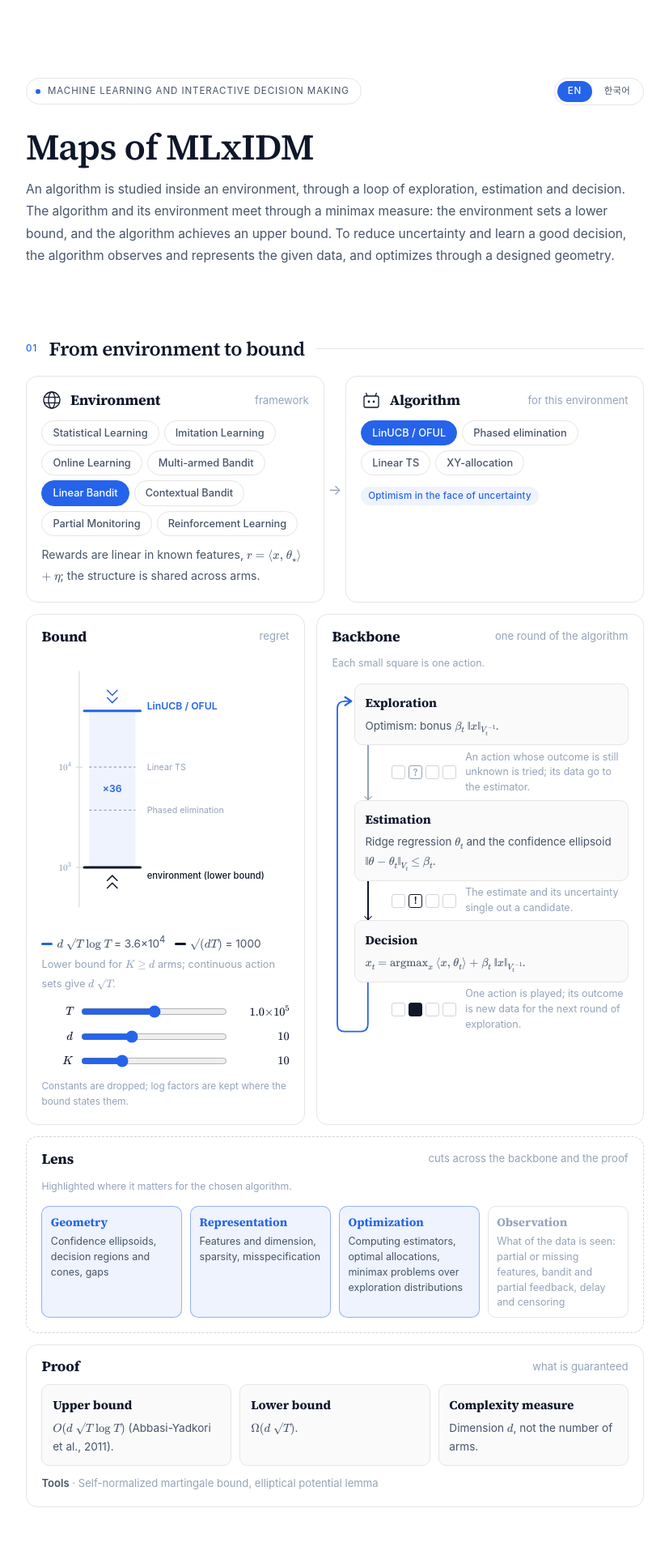
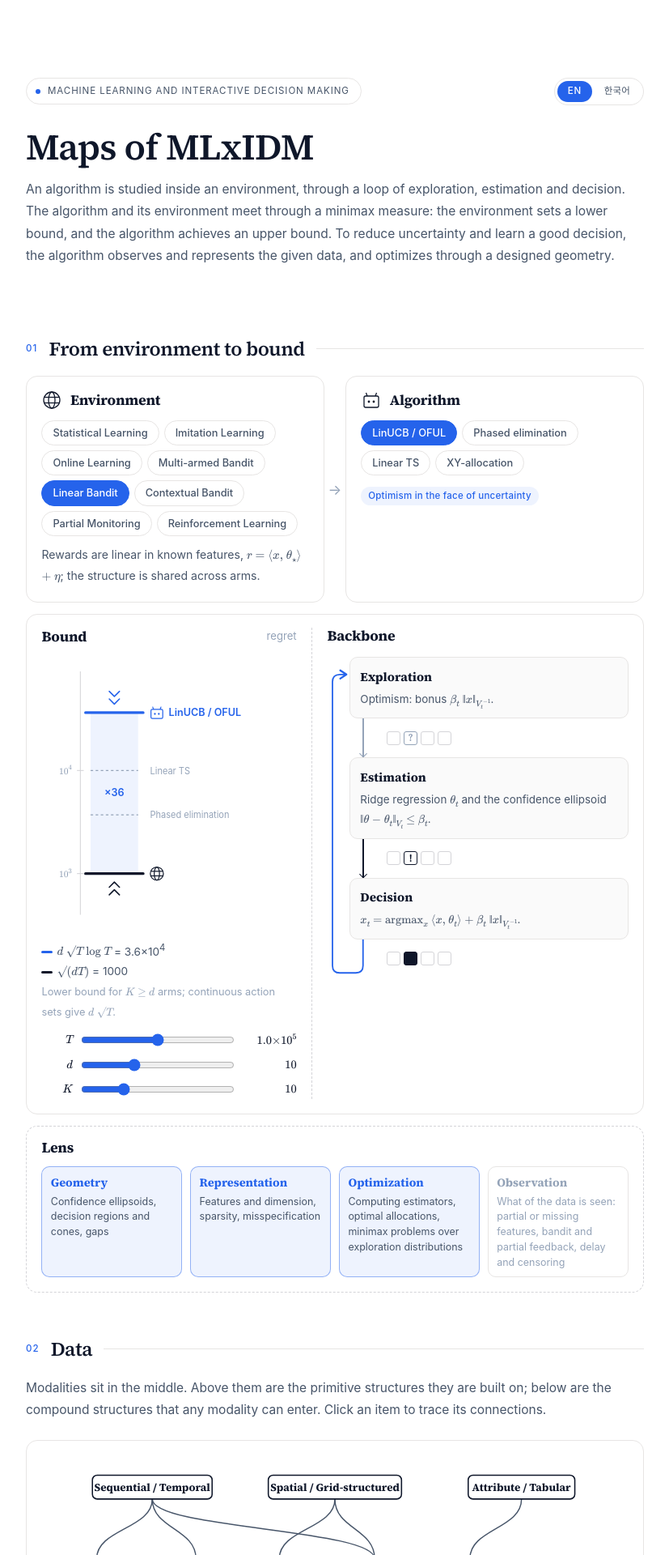
Before and after one commit to hajin322/hajin322.github.io, a Jekyll site: the page built from pages/mlxidm-maps.html, in a window 1280 px wide. Shown: the top 1920 px of the page at 81% size, without its empty margins (226-1053 px from the left). Built offline with Jekyll 4.4.1, drawn with Linux system fonts in a browser that asks for light colours; some of the changed text lies outside the part shown.

Commit message:
Maps of MLxIDM: merge bound and backbone, icon labels on the gauge, drop proof and captions; simpler noise condition
Co-Authored-By: Claude Opus 5.5 <noreply@anthropic.com>
Claude-Session: https://claude.ai/code/session_01VvtsEcmZv8dHogZEbQmM4V

```diff
--- a/pages/learning-framework.html
+++ b/pages/learning-framework.html
@@ -431,7 +431,7 @@ const AXES = [
    q:['How is the data generated?', '데이터가 어떻게 생성되나'],
    where:['The box around xᵗ, rᵗ, oᵗ that M* writes', 'M*가 쓰는 xᵗ, rᵗ, oᵗ를 둘러싼 상자'], vals:[
     ['i.i.d.', 'Every data point (x, r) is an independent draw from a fixed distribution 𝒟, whatever the agent does.', '모든 데이터 (x, r)이 에이전트와 상관없이 고정된 분포 𝒟에서 독립적으로 뽑힌다.'],
-    ['Stochastic', 'The reward is the reward model plus zero-mean noise, rₜ = f⋆(xₜ) + ηₜ with 𝔼[ηₜ | ℋₜ₋₁, xₜ, aₜ] = 0. The parameter is fixed; the agent\'s choices decide which samples it sees, so the data as a whole are not i.i.d.', '보상은 보상 모델에 평균이 0인 잡음을 더한 값이다, rₜ = f⋆(xₜ) + ηₜ, 𝔼[ηₜ | ℋₜ₋₁, xₜ, aₜ] = 0. 파라미터는 고정이고, 어떤 표본을 보게 될지는 에이전트의 선택이 정하므로 데이터 전체는 i.i.d.가 아니다.'],
+    ['Stochastic', 'The reward is the reward model plus zero-mean noise, rₜ = f⋆(xₜ) + ηₜ with 𝔼[ηₜ | ℋₜ₋₁] = 0. The parameter is fixed; the agent\'s choices decide which samples it sees, so the data as a whole are not i.i.d.', '보상은 보상 모델에 평균이 0인 잡음을 더한 값이다, rₜ = f⋆(xₜ) + ηₜ, 𝔼[ηₜ | ℋₜ₋₁] = 0. 파라미터는 고정이고, 어떤 표본을 보게 될지는 에이전트의 선택이 정하므로 데이터 전체는 i.i.d.가 아니다.'],
     ['Arbitrary', 'No noise model: the parameters θ₁, …, θ_T are fixed in advance, arbitrarily (an oblivious adversary).', '잡음 모델이 없다. 파라미터 θ₁, …, θ_T가 미리 임의로 정해져 있다(oblivious adversary).'],
     ['Adversarial', 'Each θₜ is chosen after seeing the history ℋₜ₋₁, against the agent (an adaptive adversary).', '각 θₜ를 지금까지의 기록 ℋₜ₋₁을 보고 에이전트에게 불리하게 고른다(adaptive adversary).']]},
   {id:'temp', name:'Temporal context',
--- a/pages/mlxidm-maps.html
+++ b/pages/mlxidm-maps.html
@@ -90,7 +90,9 @@ permalink: /pages/mlxidm-maps/
 .mx-pick-arrow { display: flex; align-items: center; justify-content: center; color: var(--text-muted); font-size: 1.1rem; }
 
 /* bound gauge + backbone cycle */
-.mx-analysis { display: grid; grid-template-columns: minmax(0, 0.92fr) minmax(0, 1.08fr); gap: 14px; margin-bottom: 14px; align-items: stretch; }
+.mx-analysis { display: grid; grid-template-columns: minmax(0, 0.92fr) minmax(0, 1.08fr); gap: 0; margin-bottom: 14px; align-items: stretch; }
+.mx-gauge-node { padding-right: 1.15rem; min-width: 0; }
+.mx-cycle-node { padding-left: 1.15rem; border-left: 1px dashed var(--border-strong); min-width: 0; }
 #gauge { display: block; width: 100%; max-width: 330px; margin: 0 auto; }
 #gauge text { font-family: var(--font-body); }
 #gauge .g-axis { stroke: var(--border-strong); stroke-width: 1; }
@@ -105,7 +107,9 @@ permalink: /pages/mlxidm-maps/
 #gauge .g-mate { stroke: var(--text-muted); stroke-width: 1.2; stroke-dasharray: 3 3; }
 #gauge .g-mlab { font-size: 10.5px; fill: var(--text-muted); }
 #gauge .g-ulab { font-size: 12px; font-weight: 600; fill: var(--accent); }
-#gauge .g-llab { font-size: 11px; font-weight: 500; fill: var(--text); }
+#gauge .g-ico { fill: none; stroke-width: 1.5; }
+#gauge .g-ico.up { stroke: var(--accent); } #gauge .g-ico.lo { stroke: var(--text); }
+#gauge .g-ico .d { stroke: none; } #gauge .g-ico.up .d { fill: var(--accent); }
 .mx-gnote { font-size: 0.85rem; color: var(--text-secondary); line-height: 1.7; margin: 0.4rem 0 0.6rem; }
 .mx-gnote .g-ln { font-size: 0.8rem; color: var(--text-muted); }
 .g-k { display: inline-block; width: 14px; height: 3px; border-radius: 2px; vertical-align: middle; margin-right: 5px; }
@@ -134,7 +138,7 @@ permalink: /pages/mlxidm-maps/
   font-family: "CM Roman", serif; font-style: normal; font-size: 12px; font-weight: 700; line-height: 1; color: var(--c); }
 .mx-sq i.m { border-color: var(--c); }
 .mx-sq i.f { background: #0f172a; border-color: #0f172a; }
-.mx-analysis + .mx-lens { margin-bottom: 14px; }
+
 .mx-bkey { margin: -0.2rem 0 0.3rem; padding: 0; }
 .mx-bcap { font-size: 0.78rem; color: var(--text-muted); line-height: 1.5; padding: 0.35rem 0; }
 
@@ -185,6 +189,8 @@ permalink: /pages/mlxidm-maps/
 @media (max-width: 760px) {
   .mx-pick { grid-template-columns: 1fr; } .mx-pick-arrow { transform: rotate(90deg); height: 1.6rem; }
   .mx-analysis { grid-template-columns: 1fr; }
+  .mx-gauge-node { padding: 0 0 1.1rem; }
+  .mx-cycle-node { padding: 1rem 0 0; border-left: 0; border-top: 1px dashed var(--border-strong); }
   .mx-lens { grid-template-columns: 1fr; }
   .mx-steps { grid-template-columns: 1fr; gap: 0; }
   .mx-steps .mx-arrow { transform: rotate(90deg); height: 1.6rem; }
@@ -225,7 +231,6 @@ permalink: /pages/mlxidm-maps/
       <div class="mx-node-head">
         <svg viewBox="0 0 26 26" aria-hidden="true"><g fill="none" stroke="var(--text)" stroke-width="1.3"><circle cx="13" cy="13" r="10"/><ellipse cx="13" cy="13" rx="4" ry="10"/><line x1="3.6" y1="9.5" x2="22.4" y2="9.5"/><line x1="3.6" y1="16.5" x2="22.4" y2="16.5"/></g></svg>
         <h3>Environment</h3>
-        <span class="mx-sub"><span data-l="en" lang="en">framework</span><span data-l="ko" lang="ko">프레임워크</span></span>
       </div>
       <div class="mx-chips" id="fwChips" role="group" aria-label="Environment"></div>
       <p class="mx-note" id="fwNote"></p>
@@ -235,15 +240,14 @@ permalink: /pages/mlxidm-maps/
       <div class="mx-node-head">
         <svg viewBox="0 0 26 26" aria-hidden="true"><g fill="none" stroke="var(--text)" stroke-width="1.3"><rect x="4" y="8" width="18" height="14" rx="2"/><line x1="8" y1="8" x2="6.5" y2="4"/><line x1="18" y1="8" x2="19.5" y2="4"/></g><circle cx="10" cy="15" r="1.4" fill="var(--text)"/><circle cx="16" cy="15" r="1.4" fill="var(--text)"/></svg>
         <h3>Algorithm</h3>
-        <span class="mx-sub"><span data-l="en" lang="en">for this environment</span><span data-l="ko" lang="ko">이 환경의 알고리즘</span></span>
       </div>
       <div class="mx-chips" id="algChips" role="group" aria-label="Algorithm"></div>
       <p class="mx-note" id="algNote"></p>
     </div>
   </div>
 
-  <div class="mx-analysis">
-    <div class="mx-node mx-gauge-node">
+  <div class="mx-node mx-analysis">
+    <div class="mx-gauge-node">
       <div class="mx-node-head">
         <h3>Bound</h3>
         <span class="mx-sub" id="gMetric"></span>
@@ -251,15 +255,12 @@ permalink: /pages/mlxidm-maps/
       <svg id="gauge" viewBox="0 0 300 330" role="img" aria-label="Upper bound of the algorithm against the lower bound of the environment"></svg>
       <p class="mx-gnote" id="gNote"></p>
       <div class="mx-sliders" id="gSliders"></div>
-      <p class="mx-gfine"><span data-l="en" lang="en">Constants are dropped; log factors are kept where the bound states them.</span><span data-l="ko" lang="ko">상수는 생략하고, bound에 적힌 로그 인자는 남겼다.</span></p>
     </div>
 
-    <div class="mx-node mx-cycle-node">
+    <div class="mx-cycle-node">
       <div class="mx-node-head">
         <h3>Backbone</h3>
-        <span class="mx-sub"><span data-l="en" lang="en">one round of the algorithm</span><span data-l="ko" lang="ko">알고리즘의 한 라운드</span></span>
       </div>
-      <p class="mx-bcap mx-bkey"><span data-l="en" lang="en">Each small square is one action.</span><span data-l="ko" lang="ko">작은 네모 하나가 행동 하나다.</span></p>
       <div class="mx-cycle" id="cycle">
         <svg class="mx-cycle-wires" id="cycleWires" aria-hidden="true">
           <defs>
@@ -271,45 +272,28 @@ permalink: /pages/mlxidm-maps/
         <div class="mx-blink">
           <span class="mx-barrow"></span>
           <span class="mx-sq" aria-hidden="true"><i></i><i class="m">?</i><i></i><i></i></span>
-          <span class="mx-bcap"><span data-l="en" lang="en">An action whose outcome is still unknown is tried; its data go to the estimator.</span><span data-l="ko" lang="ko">결과를 아직 모르는 행동을 해 보고, 그 데이터를 추정으로 넘긴다.</span></span>
         </div>
         <div class="mx-cstep" id="cEst"><h4>Estimation</h4><p id="bbEst"></p></div>
         <div class="mx-blink k">
           <span class="mx-barrow"></span>
           <span class="mx-sq" aria-hidden="true"><i></i><i class="m">!</i><i></i><i></i></span>
-          <span class="mx-bcap"><span data-l="en" lang="en">The estimate and its uncertainty single out a candidate.</span><span data-l="ko" lang="ko">추정값과 불확실성이 후보 하나를 짚는다.</span></span>
         </div>
         <div class="mx-cstep" id="cDec"><h4>Decision</h4><p id="bbDec"></p></div>
         <div class="mx-blink b" id="bReturn">
           <span class="mx-barrow" id="bReturnArrow"></span>
           <span class="mx-sq" aria-hidden="true"><i></i><i class="f"></i><i></i><i></i></span>
-          <span class="mx-bcap"><span data-l="en" lang="en">One action is played; its outcome is new data for the next round of exploration.</span><span data-l="ko" lang="ko">행동 하나를 실행하고, 그 결과가 다음 라운드 탐색의 새 데이터가 된다.</span></span>
         </div>
       </div>
     </div>
   </div>
 
   <aside class="mx-lens" aria-label="Lens">
-    <div class="mx-node-head"><h3>Lens</h3><span class="mx-sub"><span data-l="en" lang="en">cuts across the backbone and the proof</span><span data-l="ko" lang="ko">backbone과 proof를 가로지른다</span></span></div>
-    <p class="mx-lens-feed"><span data-l="en" lang="en">Highlighted where it matters for the chosen algorithm.</span><span data-l="ko" lang="ko">고른 알고리즘에서 중요한 관점이 강조된다.</span></p>
+    <div class="mx-node-head"><h3>Lens</h3></div>
     <div class="mx-lens-item" data-lens="g"><h5>Geometry</h5><p><span data-l="en" lang="en">Confidence ellipsoids, decision regions and cones, gaps</span><span data-l="ko" lang="ko">신뢰 타원, 결정 영역과 cone, 격차</span></p></div>
     <div class="mx-lens-item" data-lens="r"><h5>Representation</h5><p><span data-l="en" lang="en">Features and dimension, sparsity, misspecification</span><span data-l="ko" lang="ko">특징과 차원, 희소성, 모형 오설정</span></p></div>
     <div class="mx-lens-item" data-lens="o"><h5>Optimization</h5><p><span data-l="en" lang="en">Computing estimators, optimal allocations, minimax problems over exploration distributions</span><span data-l="ko" lang="ko">추정량 계산, 최적 배분, 탐색 분포의 minimax 문제</span></p></div>
     <div class="mx-lens-item" data-lens="v"><h5>Observation</h5><p><span data-l="en" lang="en">What of the data is seen: partial or missing features, bandit and partial feedback, delay and censoring</span><span data-l="ko" lang="ko">데이터 중 무엇이 보이나: 일부만 관측되거나 빠진 특징, 밴딧·부분 피드백, 지연과 검열</span></p></div>
   </aside>
-
-  <div class="mx-node mx-proof" id="nodeProof">
-    <div class="mx-node-head">
-      <h3>Proof</h3>
-      <span class="mx-sub"><span data-l="en" lang="en">what is guaranteed</span><span data-l="ko" lang="ko">무엇이 보장되나</span></span>
-    </div>
-    <div class="mx-steps mx-three-even">
-      <div class="mx-step"><h4>Upper bound</h4><p id="prUp"></p></div>
-      <div class="mx-step"><h4>Lower bound</h4><p id="prLo"></p></div>
-      <div class="mx-step"><h4>Complexity measure</h4><p id="prCx"></p></div>
-    </div>
-    <p class="mx-tools" id="prTools"></p>
-  </div>
 </section>
 
 <section class="section" id="data">
@@ -663,6 +647,8 @@ document.getElementById('gSliders').addEventListener('input', e => {
   renderGauge();
 });
 
+const ICON_ROBOT = '<rect x="4" y="8" width="18" height="14" rx="2"/><line x1="8" y1="8" x2="6.5" y2="4"/><line x1="18" y1="8" x2="19.5" y2="4"/><circle class="d" cx="10" cy="15" r="1.4"/><circle class="d" cx="16" cy="15" r="1.4"/>';
+const ICON_GLOBE = '<circle cx="13" cy="13" r="10"/><ellipse cx="13" cy="13" rx="4" ry="10"/><line x1="3.6" y1="9.5" x2="22.4" y2="9.5"/><line x1="3.6" y1="16.5" x2="22.4" y2="16.5"/>';
 function renderGauge() {
   const A = FW[fw].algs[alg], b = BOUND[A.name], G = document.getElementById('gauge');
   G.innerHTML = '';
@@ -709,11 +695,13 @@ function renderGauge() {
   [0, 9].forEach(dy => svg(G, 'path', {d: 'M80 ' + (yl + 16 + dy) + ' l6 -6 l6 6', class: 'g-push lo'}));
   svg(G, 'line', {x1: 52, y1: yu, x2: 120, y2: yu, class: 'g-up'});
   [0, 9].forEach(dy => svg(G, 'path', {d: 'M80 ' + (yu - 16 - dy) + ' l6 6 l6 -6', class: 'g-push up'}));
-  const tu = svg(G, 'text', {x: 128, y: yu - 2, class: 'g-ulab'}); tu.textContent = A.name;
-  const tl = svg(G, 'text', {x: 128, y: yl + 14, class: 'g-llab'}); tl.textContent = 'environment (lower bound)';
+  let iu = yu, il = yl; if (il - iu < 24) { const m = (yu + yl) / 2; iu = m - 12; il = m + 12; }
+  const ri = svg(G, 'g', {transform: 'translate(126 ' + (iu - 10) + ') scale(0.77)', class: 'g-ico up'}); ri.innerHTML = ICON_ROBOT;
+  const tu = svg(G, 'text', {x: 150, y: iu + 4, class: 'g-ulab'}); tu.textContent = A.name;
+  const gi = svg(G, 'g', {transform: 'translate(126 ' + (il - 10) + ') scale(0.77)', class: 'g-ico lo'}); gi.innerHTML = ICON_GLOBE;
   document.getElementById('gMetric').innerHTML = bi(grp.m);
   document.getElementById('gNote').innerHTML =
-    '<span class="g-k up"></span>' + rich(b[2]) + ' = ' + fmt(up) + ' &nbsp; <span class="g-k lo"></span>' + rich(grp.lf) + ' = ' + fmt(lo) +
+    '<span class="g-k up"></span>' + rich(b[2]) + ' = ' + fmt(up) + '<br><span class="g-k lo"></span>' + rich(grp.lf) + ' = ' + fmt(lo) +
     (grp.ln ? '<br><span class="g-ln">' + bi(grp.ln) + '</span>' : '');
 }
 
@@ -751,10 +739,6 @@ function render() {
   document.getElementById('bbEst').innerHTML = bi(A.est);
   document.getElementById('bbDec').innerHTML = bi(A.dec);
   document.querySelectorAll('.mx-lens-item').forEach(e => e.classList.toggle('on', A.lens.includes(e.dataset.lens)));
-  document.getElementById('prUp').innerHTML = bi(A.up);
-  document.getElementById('prLo').innerHTML = bi(A.lo);
-  document.getElementById('prCx').innerHTML = bi(A.cx);
-  document.getElementById('prTools').innerHTML = '<b><span data-l="en" lang="en">Tools</span><span data-l="ko" lang="ko">도구</span></b> · ' + bi(A.tools);
   const g = BOUND[A.name] ? BOUND[A.name][0] : null;
   if (g !== lastGroup) { if (g) renderSliders(g); lastGroup = g; }
   renderGauge();
@@ -809,7 +793,7 @@ function renderGraph() {
   });
   G.querySelectorAll('.n').forEach(n => { n.classList.toggle('sel', n.dataset.id === sel); n.classList.toggle('nb', nb.has(n.dataset.id)); });
   const out = document.getElementById('dataSel');
-  if (!sel) { out.innerHTML = '<span data-l="en" lang="en">Click an item to highlight it</span><span data-l="ko" lang="ko">항목을 누르면 강조된다</span>'; return; }
+  if (!sel) { out.innerHTML = ''; return; }
   nb.delete(sel);
   out.textContent = NODES[sel].label + '  ↔  ' + [...nb].map(k => NODES[k].label).join(', ');
 }
```
Also changed, not shown: other parts of pages/mlxidm-maps.html (+5 -5 lines).
